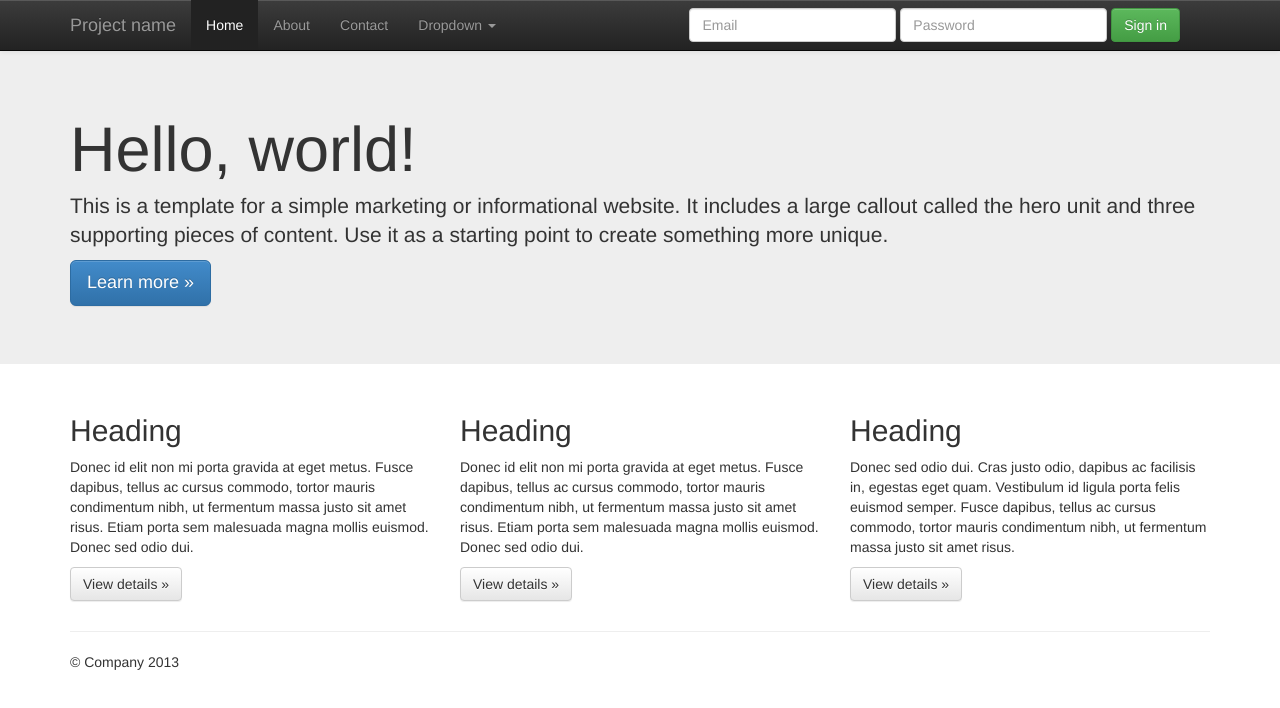
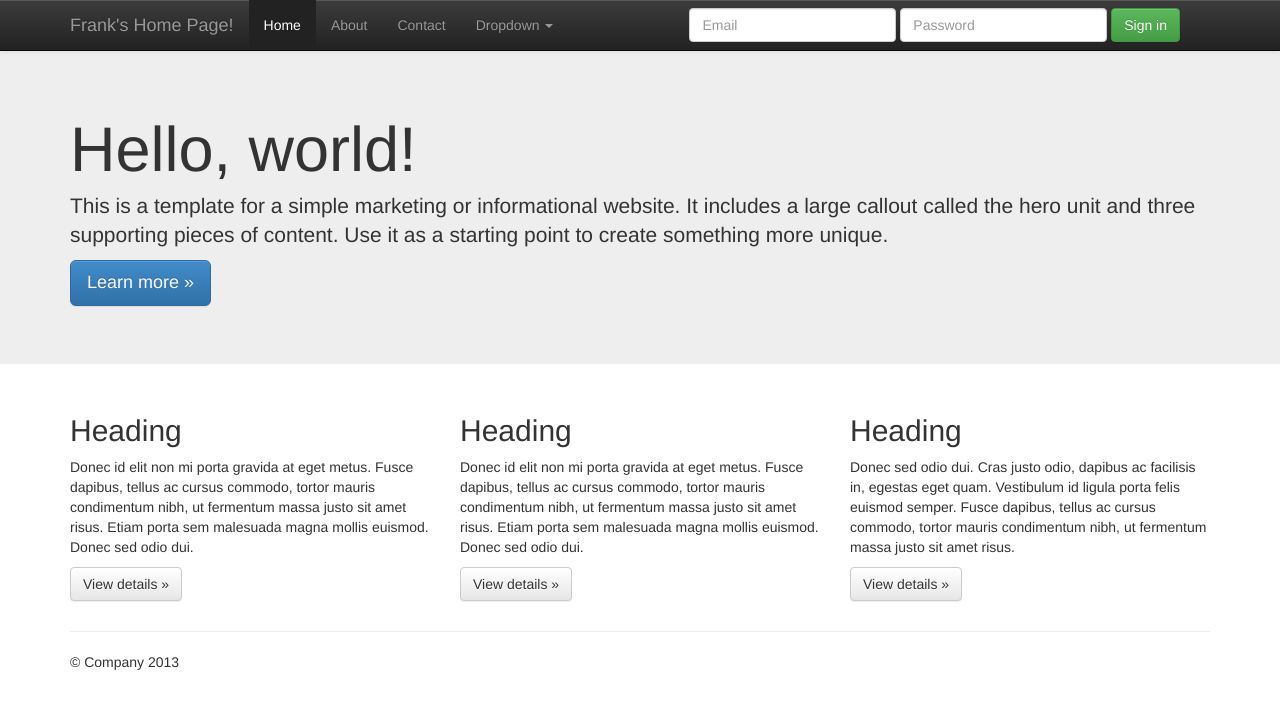
Before and after one commit to fmcauley/fmcauley.github.io, a plain HTML site: page index.html in a window 1280 px wide. Drawn offline with nearby package versions, Linux system fonts and the light colour scheme.

```diff
--- a/index.html
+++ b/index.html
@@ -34,7 +34,7 @@
             <span class="icon-bar"></span>
             <span class="icon-bar"></span>
           </button>
-          <a class="navbar-brand" href="#">Project name</a>
+          <a class="navbar-brand" href="#">Frank's Home Page!</a>
         </div>
         <div class="navbar-collapse collapse">
           <ul class="nav navbar-nav">
```
